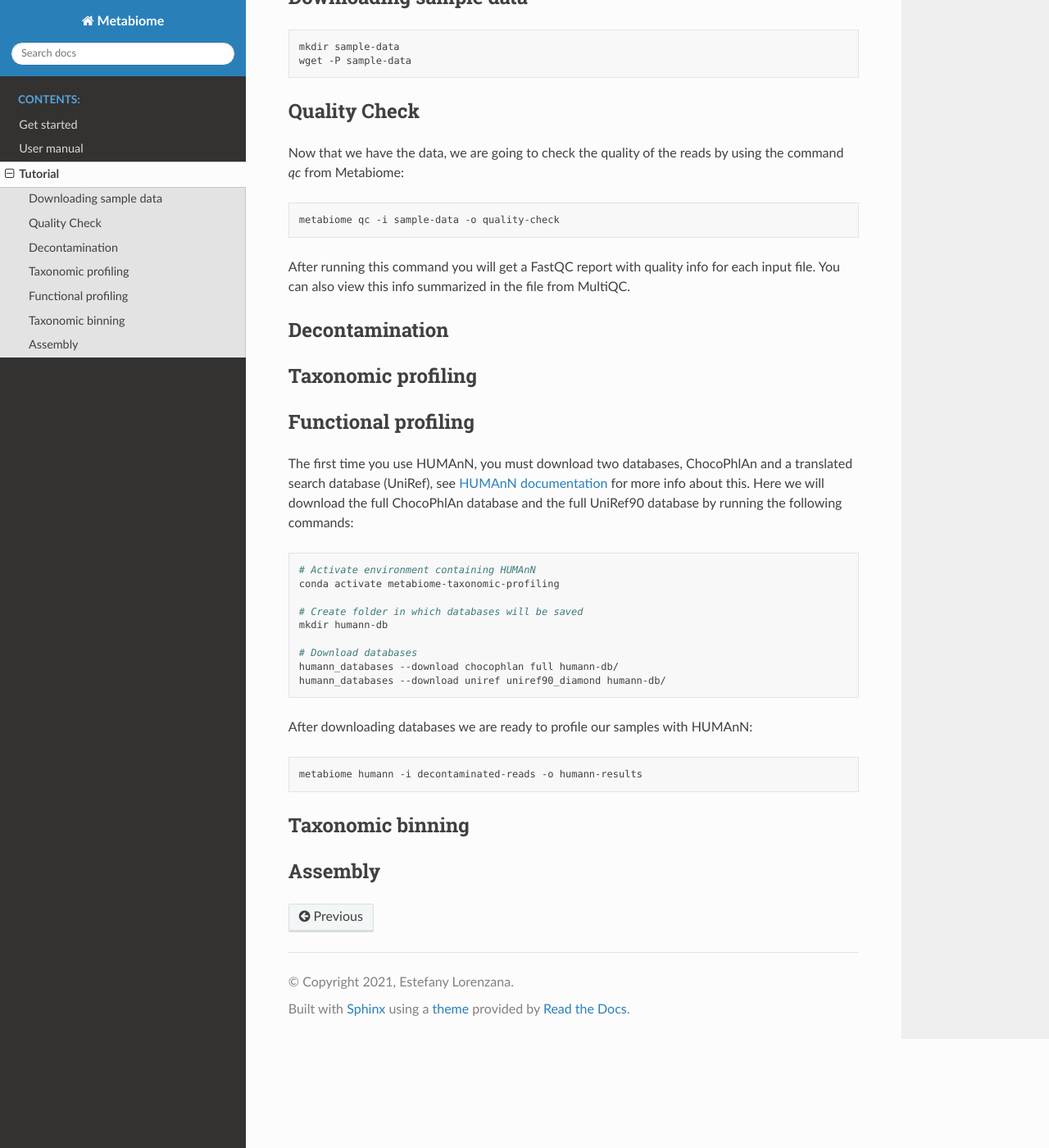
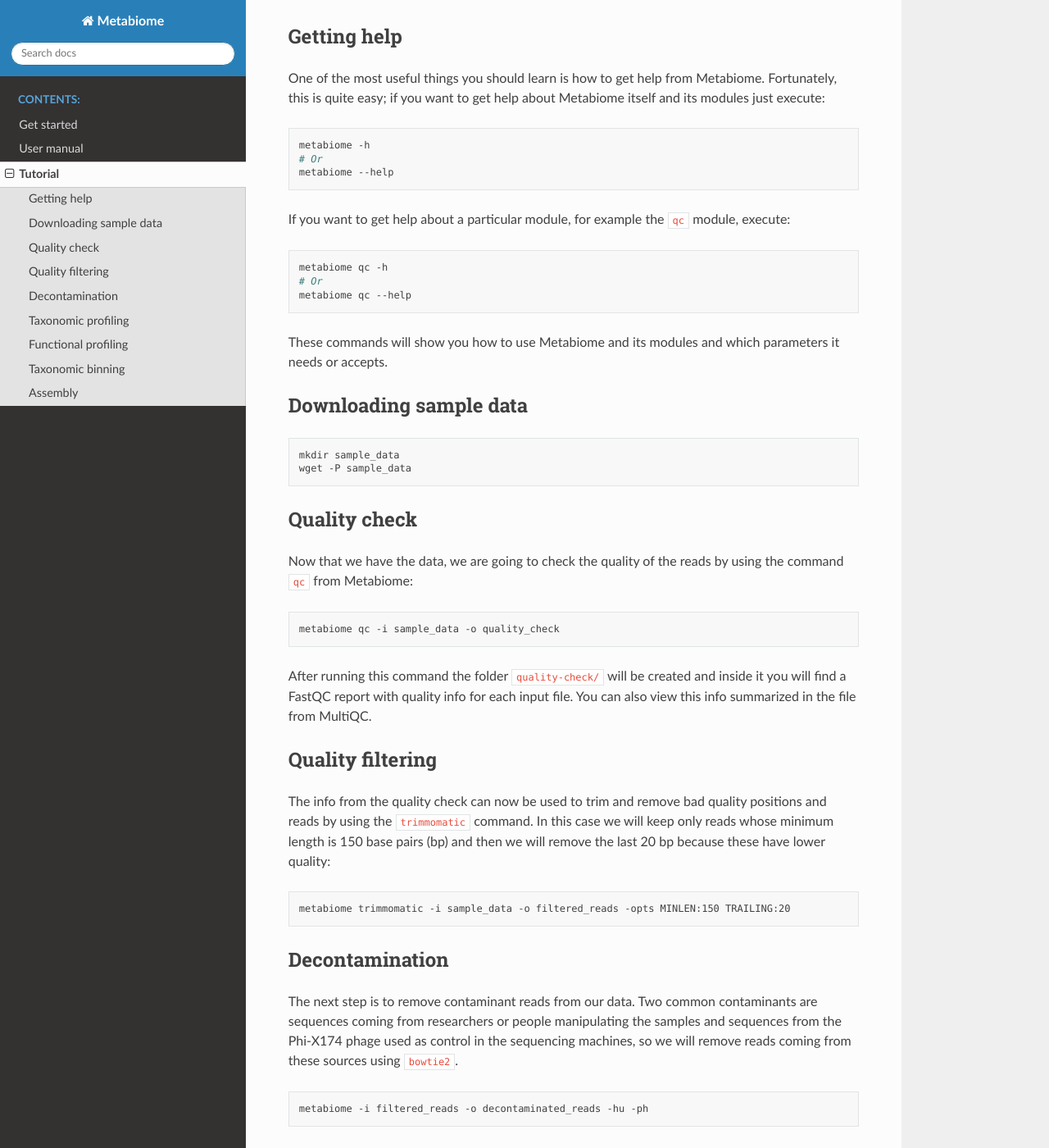
Before and after one commit to Nesper94/Metabiome, a Sphinx documentation site: the page built from documentation/source/tutorial.rst, in a window 1280 px wide and 1400 px high, scrolled down 432 px. Shown: the whole window at 82% size. Built offline with Sphinx 7.4.7 and the Read the Docs theme 2.0.0, drawn with Linux system fonts in a browser that asks for light colours; some of the changed text lies outside the part shown.

Commit message:
Improve Tutorial
- Add "Getting help" section
- Use snake_case in examples
- Write "Quality filtering" section
- Write draft of "Decontamination" section
- Use demo versions of HUMAnN databases

```diff
--- a/documentation/source/tutorial.rst
+++ b/documentation/source/tutorial.rst
@@ -5,30 +5,77 @@ Tutorial
 
 .. contents::
 
+Getting help
+------------
+
+One of the most useful things you should learn is how to get help from
+Metabiome. Fortunately, this is quite easy; if you want to get help about
+Metabiome itself and its modules just execute:
+
+.. code-block:: bash
+
+    metabiome -h
+    # Or
+    metabiome --help
+
+If you want to get help about a particular module, for example the :code:`qc`
+module, execute:
+
+.. code-block:: bash
+
+    metabiome qc -h
+    # Or
+    metabiome qc --help
+
+These commands will show you how to use Metabiome and its modules and which
+parameters it needs or accepts.
+
 Downloading sample data
 -----------------------
 
 .. code-block:: bash
 
-    mkdir sample-data
-    wget -P sample-data
+    mkdir sample_data
+    wget -P sample_data
 
-Quality Check
+Quality check
 -------------
 
 Now that we have the data, we are going to check the quality of the reads by
-using the command `qc` from Metabiome:
+using the command :code:`qc` from Metabiome:
 
 .. code-block:: bash
 
-    metabiome qc -i sample-data -o quality-check
+    metabiome qc -i sample_data -o quality_check
 
-After running this command you will get a FastQC report with quality info for
-each input file. You can also view this info summarized in the file from
-MultiQC.
+After running this command the folder :file:`quality-check/` will be created
+and inside it you will find a FastQC report with quality info for each input
+file. You can also view this info summarized in the file from MultiQC.
+
+Quality filtering
+-----------------
+
+The info from the quality check can now be used to trim and remove bad quality
+positions and reads by using the :code:`trimmomatic` command. In this case we
+will keep only reads whose minimum length is 150 base pairs (bp) and then we
+will remove the last 20 bp because these have lower quality:
+
+.. code-block:: bash
+
+    metabiome trimmomatic -i sample_data -o filtered_reads -opts MINLEN:150 TRAILING:20
 
 Decontamination
 ---------------
+
+The next step is to remove contaminant reads from our data. Two common
+contaminants are sequences coming from researchers or people manipulating the
+samples and sequences from the Phi-X174 phage used as control in the
+sequencing machines, so we will remove reads coming from these sources using
+:code:`bowtie2`.
+
+.. code-block:: bash
+
+    metabiome -i filtered_reads -o decontaminated_reads -hu -ph
 
 Taxonomic profiling
 -------------------
@@ -39,8 +86,8 @@ Functional profiling
 The first time you use HUMAnN, you must download two databases, ChocoPhlAn and
 a translated search database (UniRef), see `HUMAnN documentation
 <https://github.com/biobakery/humann#5-download-the-databases>`_ for more info
-about this. Here we will download the full ChocoPhlAn database and the full
-UniRef90 database by running the following commands:
+about this. Here we will download the demo version of ChocoPhlAn database and
+the demo version of UniRef90 database by running the following commands:
 
 .. code-block:: bash
 
@@ -51,8 +98,8 @@ UniRef90 database by running the following commands:
     mkdir humann-db
 
     # Download databases
-    humann_databases --download chocophlan full humann-db/
-    humann_databases --download uniref uniref90_diamond humann-db/
+    humann_databases --download chocophlan DEMO humann-db/
+    humann_databases --download uniref DEMO_diamond humann-db/
 
 After downloading databases we are ready to profile our samples with HUMAnN:
 
```
